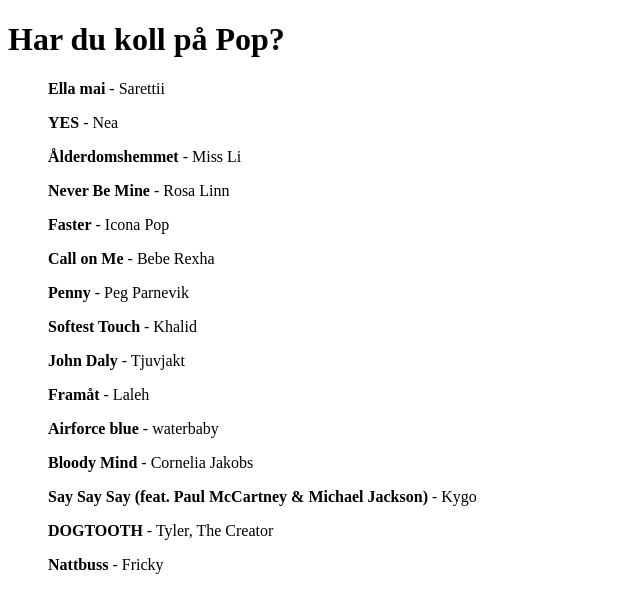
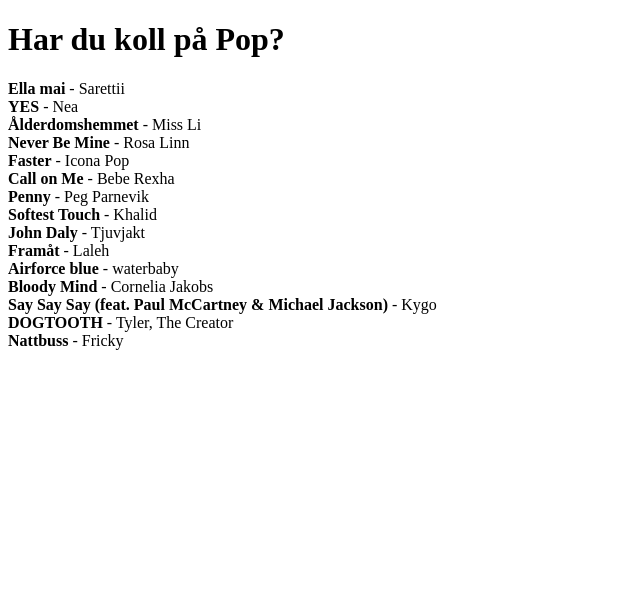
Before and after one commit to AntonBlaberg/TippaToppen, an Angular app in the folder tippatoppen/: page / in a window 1280 px wide. Shown: the top 612 px of the page, without its empty margins (0-640 px from the left). Built offline with nearby package versions, Linux system fonts and the light colour scheme.

Commit message:
can now order tracks in a list!!!!!!!!!!!!!!!!!!!!!!!!

```diff
--- a/tippatoppen/src/app/app.module.ts
+++ b/tippatoppen/src/app/app.module.ts
@@ -5,7 +5,7 @@
 import { ListComponent } from './list/list.component';
 import { HttpClientModule } from '@angular/common/http';
 import * as Papa from 'papaparse';
-
+import { DragDropModule } from '@angular/cdk/drag-drop';
 
 
 @NgModule({
@@ -16,7 +16,8 @@
   imports: [
     BrowserModule,
     AppRoutingModule,
-    HttpClientModule
+    HttpClientModule,
+    DragDropModule
   ],
   providers: [],
   bootstrap: [AppComponent]
--- a/tippatoppen/src/app/list/list.component.html
+++ b/tippatoppen/src/app/list/list.component.html
@@ -1,8 +1,7 @@
 <h1>Har du koll på Pop?</h1>
 
-<ul>
-    <p *ngFor="let track of trackArray">
-        <strong>{{ track.title }}</strong>  -  {{track.artist}}
-    </p>
-</ul>
 <!-- <button (click)="shuffle()">Shuffle Tracks</button> -->
+
+<div cdkDropList class="example-list" (cdkDropListDropped)="drop($event)">
+    <div class="example-box" *ngFor="let track of trackArray" cdkDrag><strong>{{ track.title }}</strong> - {{track.artist}}</div>
+</div>
--- a/tippatoppen/src/app/list/list.component.ts
+++ b/tippatoppen/src/app/list/list.component.ts
@@ -1,6 +1,7 @@
 import { Component, OnInit } from '@angular/core';
 import { HttpClient } from "@angular/common/http";
 import * as Papa from 'papaparse';
+import {CdkDragDrop, moveItemInArray} from '@angular/cdk/drag-drop'
 
 @Component({
   selector: 'app-list',
@@ -50,6 +51,10 @@
     }
   }
 
+  drop(event: CdkDragDrop<string[]>) {
+    moveItemInArray(this.trackArray, event.previousIndex, event.currentIndex);
+  }
+
 }
 
 export class Track{
```
